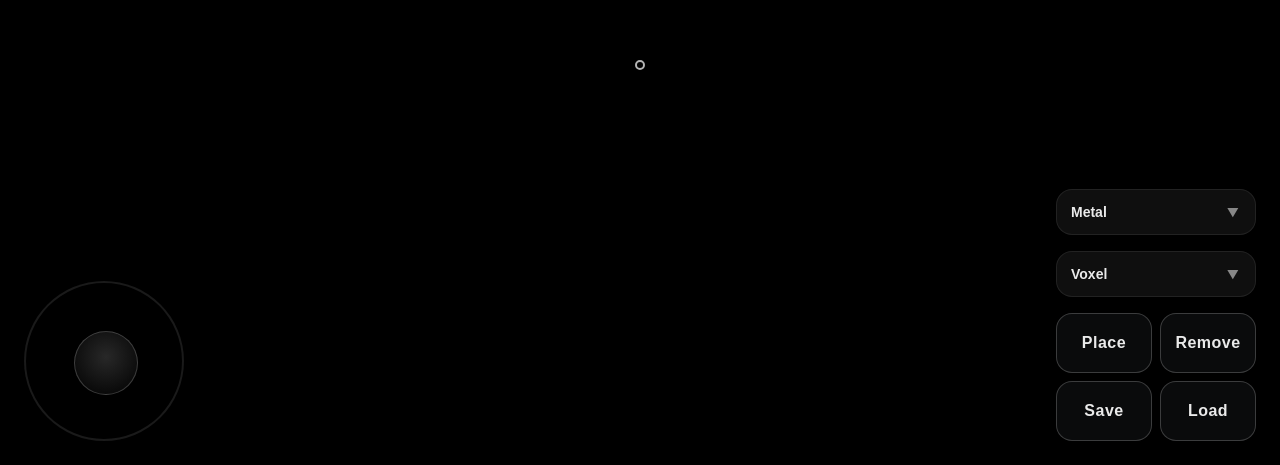
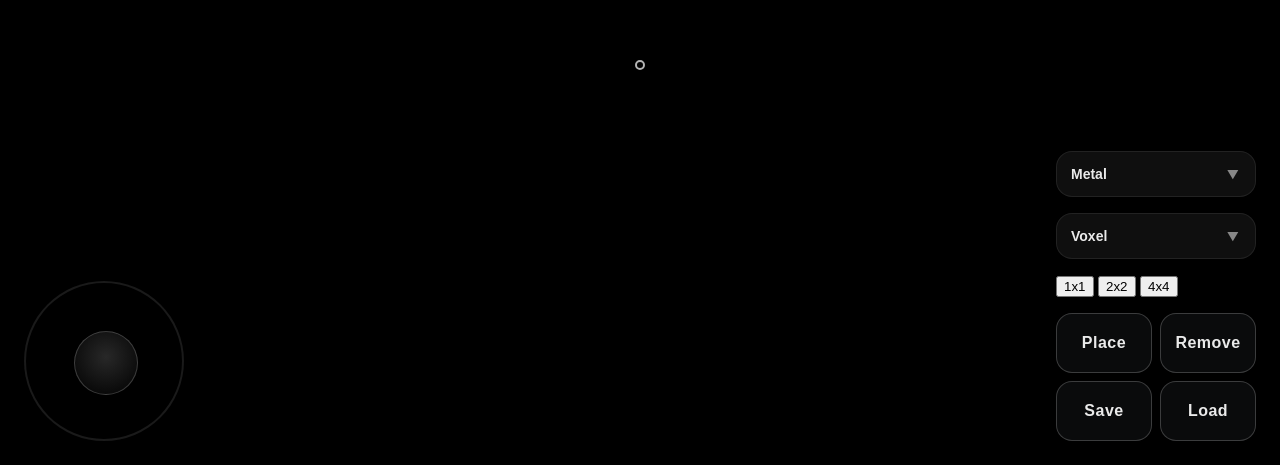
Before and after one commit to tomiconicgit/Test-, a plain HTML site: page index.html in a window 1280 px wide. Shown: the part 335-800 px from the top of the page. Drawn offline with nearby package versions, Linux system fonts and the light colour scheme.

Commit message:
Update index.html

```diff
--- a/index.html
+++ b/index.html
@@ -8,7 +8,7 @@
   <meta name="apple-mobile-web-app-status-bar-style" content="black-translucent" />
   <link rel="manifest" href="./manifest.json">
   <link rel="stylesheet" href="./style.css?v=1.0.7" />
-  </head>
+</head>
 <body>
   <canvas id="c"></canvas>
   <input type="file" id="loadFile" accept=".json" style="display: none;" />
@@ -49,6 +49,11 @@
         </select>
         </div>
 
+      <div id="scaleButtons">
+        <button class="scaleBtn active" data-scale="1">1x1</button>
+        <button class="scaleBtn" data-scale="0.5">2x2</button>
+        <button class="scaleBtn" data-scale="0.25">4x4</button>
+      </div>
       <div id="actionButtons">
         <button id="btnPlace">Place</button>
         <button id="btnRemove">Remove</button>
```
